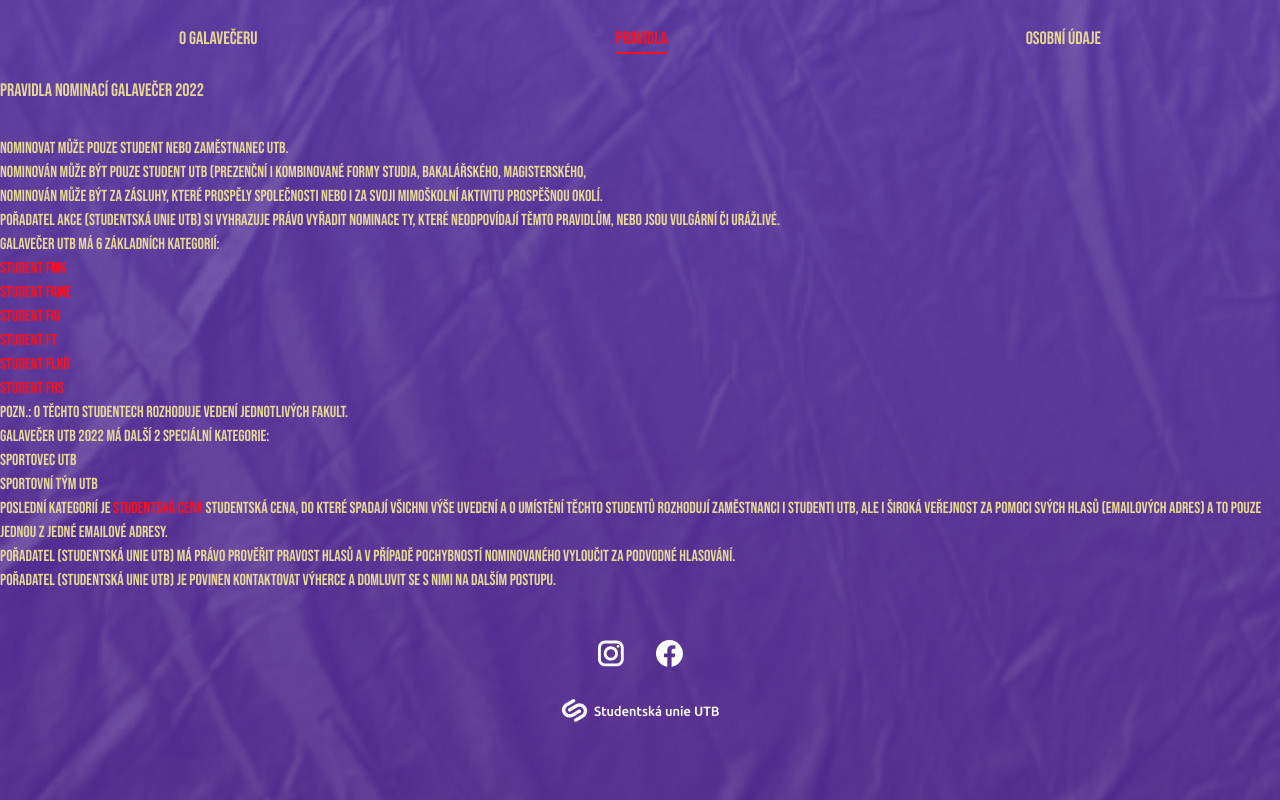
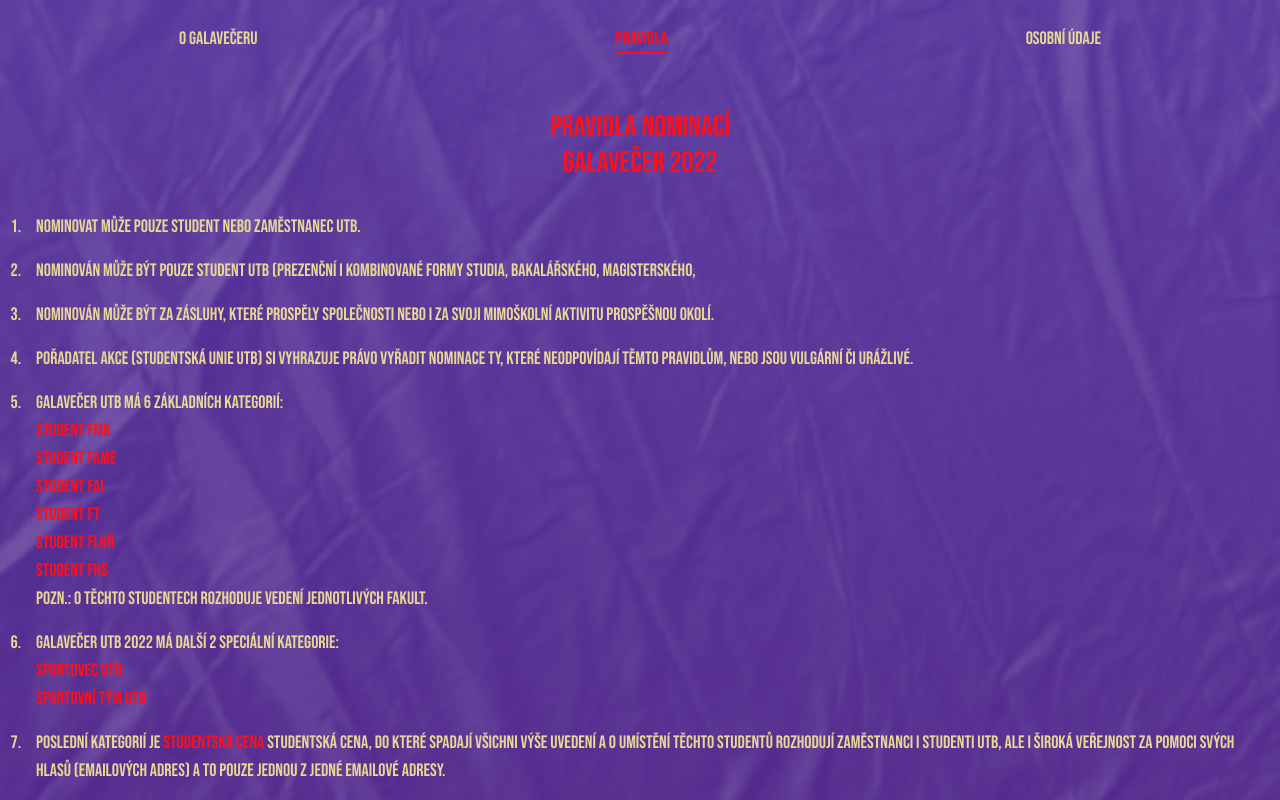
Before and after one commit to SU-UTB/web-galavecer-2022, a Svelte app: page / in a window 1280 px wide. Both pictures are taken after a click on the button "PRAVIDLA". Built offline with nearby package versions, Linux system fonts and the light colour scheme.

Commit message:
styling rules

```diff
--- a/public/global.css
+++ b/public/global.css
@@ -29,3 +29,9 @@
 	color: #FF0E1C;
 	box-shadow: 0px 2px 0px #FF0E1C;
 }
+
+ol {
+	list-style: decimal;
+	margin: auto;
+	padding-left: 1rem;
+}
--- a/src/views/Rules.svelte
+++ b/src/views/Rules.svelte
@@ -26,13 +26,14 @@
   const faculties = ['FMK', 'FAME', 'FAI', 'FT', 'FLKŘ', 'FHS']
 </script>
 
-<section id="rules">
-  <h1 class="text-lg uppercase mb-8">Pravidla nominací Galavečer 2022</h1>
-  <ol class="rules ">
+<section id="rules" class="py-8">
+  <div class="container px-2 mx-auto">
+    <h1 class="text-3xl uppercase mb-8 text-red text-center">Pravidla nominací<br/>Galavečer 2022</h1>
+    <ol class="rules text-lg">
       {#each rulesFour as rule}
-      <li>{rule.txt}</li>
+        <li class="mb-4 pl-3">{rule.txt}</li>
       {/each}
-    <li>
+      <li class="mb-4 pl-3">
         Galavečer UTB má 6 základních kategorií:
         <ul>
           {#each faculties as faculty}
@@ -41,16 +42,17 @@
         </ul>
         Pozn.: O těchto studentech rozhoduje vedení jednotlivých fakult.
       </li>
-    <li>
+      <li class="mb-4 pl-3">
         Galavečer UTB 2022 má další 2 speciální kategorie:
         <ul>
-        <li>Sportovec UTB</li>
-        <li>Sportovní tým UTB</li>
+          <li class="text-red">Sportovec UTB</li>
+          <li class="text-red">Sportovní tým UTB</li>
         </ul>
       </li>
-    <li>Poslední kategorií je <span class="text-red">Studentská cena</span> Studentská cena, do které spadají všichni výše uvedení a o umístění těchto studentů rozhodují zaměstnanci i studenti UTB, ale i široká veřejnost za pomoci svých hlasů (emailových adres) a to pouze jednou z jedné emailové adresy.</li>
+      <li class="mb-4 pl-3">Poslední kategorií je <span class="text-red">Studentská cena</span> Studentská cena, do které spadají všichni výše uvedení a o umístění těchto studentů rozhodují zaměstnanci i studenti UTB, ale i široká veřejnost za pomoci svých hlasů (emailových adres) a to pouze jednou z jedné emailové adresy.</li>
       {#each lastTwoRules as rule}
-      <li>{rule.txt}</li>
+        <li class="mb-4 pl-3">{rule.txt}</li>
       {/each}
     </ol>
+  </div>
 </section>
```
Lines whose indentation alone changed are shown as unchanged.
